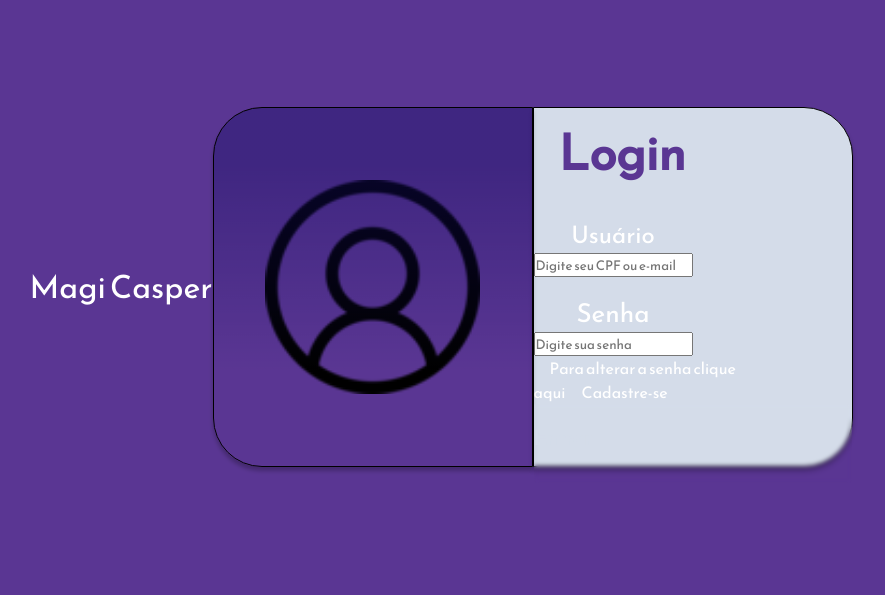
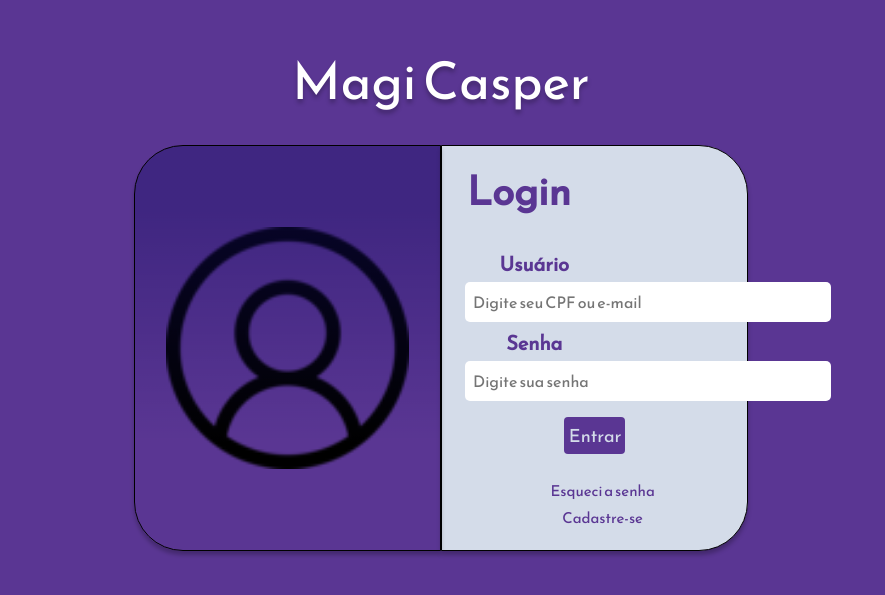
Before and after one commit to JT4v4res/PDS-Grupo5, a React (Create React App) app in the folder magicasper/: page /Login in a window 1280 px wide. Shown: the part 113-708 px from the top of the page, without its empty margins (199-1084 px from the left). Built offline with nearby package versions, Linux system fonts and the light colour scheme.

Commit message:
login page done

```diff
--- a/magicasper/src/pages/Login/index.css
+++ b/magicasper/src/pages/Login/index.css
@@ -1,8 +1,28 @@
 .page-content {
     display: flex;
+    flex-direction: column;
     justify-content: center; /* Centraliza horizontalmente */
     align-items: center; /* Centraliza verticalmente */
     height: 100vh;
+}
+
+.magi-casper {
+    color: #FFF;
+    text-align: center;
+    text-shadow: 0px 4px 4px rgba(0, 0, 0, 0.25);
+    font-family: Suez One;
+    font-size: 26px;
+    font-style: normal;
+    font-weight: 400;
+    line-height: normal;
+    margin-bottom: 25px;
+}
+
+.main-container {
+    display: flex;
+    flex-direction: row;
+    width: 100%;
+    justify-content: center;
 }
 
 .img-container{
@@ -11,8 +31,8 @@
     background: linear-gradient(180deg, rgba(101, 100, 191, 0.50) 15.21%, rgba(100, 149, 237, 0.00) 73.54%);
     mix-blend-mode: multiply;
     box-shadow: 0px 4px 4px 0px rgba(0, 0, 0, 0.25);
-    width: 25%;
-    height: 45%;
+    width: 24%;
+    height: 105%;
     display: flex;
     justify-content: center; /* Centraliza horizontalmente */
     align-items: center; /* Centraliza verticalmente */
@@ -28,15 +48,15 @@
     border: 1px solid #000;
     background: #D4DCE9;
     box-shadow: 0px 4px 4px 0px rgba(0, 0, 0, 0.25);
-    width: 25%;
-    height: 45%;
+    width: 24%;
+    height: 105%;
 }
 
 .login-container h2{
     color: #5A3693;
     font-family: Reem Kufi;
     text-align: left;
-    font-size: 49px;
+    font-size: 40px;
     font-style: normal;
     font-weight: 700;
     line-height: 90px;
@@ -53,7 +73,7 @@
     color: #5A3693;
     text-align: center;
     font-family: Reem Kufi;
-    font-size: 24px;
+    font-size: 22px;
     font-style: normal;
     font-weight: 700;
     line-height: 90px; /* 375% */
@@ -69,30 +89,80 @@
     color: #5A3693;
     text-align: center;
     font-family: Reem Kufi;
-    font-size: 26px;
+    font-size: 22px;
     font-style: normal;
     font-weight: 700;
     line-height: 90px; /* 346.154% */
+    position: relative;
+}
+
+#senha .password-toggle {
+    position: absolute;
+    right: 10px;
+    top: 50%;
+    transform: translateY(-50%);
+    cursor: pointer;
+    user-select: none;
+    color: black;
+    width: 30%;
+    cursor: pointer;
+    padding-right: 30px;
 }
 
 .button-box {
-    fill: #5A3693;
+    background-color: #5A3693;
+    width: 22%;
+    height: 22%;
     stroke-width: 1px;
-    stroke: #000;
-    backdrop-filter: blur(2px);
+    align-items: center;
+    text-align: center;
+    border-radius: 4px; /* Borda arredondada */
+    cursor: pointer;
+    padding: 5px 5px;
+    margin: 10px auto 10px auto;
 }
-.login-container button{
-    display: flex;
-    width: 159px;
-    height: 79px;
-    flex-direction: column;
-    justify-content: flex-end;
-    flex-shrink: 0;
+
+.button-box button{
+    width: 100%;
+    height: 100%;
+    font-size: 18px;
     color: #D4DCE9;
-    text-align: center;
-    font-family: Reem Kufi;
-    font-size: 20px;
+}
+
+.form-box {
+    margin: 0vw;
+    padding: 1vw;
+    position: relative;
+}
+
+.form-box label{
+    display: block;
+  text-align: center;
+  font-size: 20px;
+  /* margin: 0 0 1vh 0; */
+  color: #5A3693;
     font-style: normal;
     font-weight: 700;
-    line-height: 90px; /* 450% */
 }
+
+.form-box input{
+    /* display: block; */
+  width: 230%;
+  padding: 0.5rem 0.8rem 0.5rem 0.5rem;
+  margin: 0.2vw 0 0.5vw 0.8vw;
+  border: 0;
+  border-radius: 5px;
+  font-size: 16px;
+}
+
+.help-text span{
+    display: block;
+    text-align: center;
+    padding: 2px;
+    color: #5A3693;
+    font-size: 15px;
+}
+
+.help-text span:hover{
+    text-decoration: underline;
+}
--- a/magicasper/src/pages/Login/index.js
+++ b/magicasper/src/pages/Login/index.js
@@ -1,6 +1,7 @@
 import './index.css'
 import userLogo from '../../img/img-commenter.png';
 import React, { useState } from 'react';
+import { FaEye } from 'react-icons/fa';
 
 export default function Login(){
   const [username, setUsername] = useState('');
@@ -20,6 +21,21 @@ export default function Login(){
     console.log('Senha:', password);
   };
 
+  // const passwordInput = document.getElementById('password');
+  // const passwordToggle = document.querySelector('.password-toggle');
+
+  // passwordToggle.addEventListener('click', function () {
+  //   if (passwordInput.type === 'password') {
+  //     passwordInput.type = 'text';
+  //     passwordToggle.classList.remove('fa-eye');
+  //     passwordToggle.classList.add('fa-eye-slash');
+  //   } else {
+  //     passwordInput.type = 'password';
+  //     passwordToggle.classList.remove('fa-eye-slash');
+  //     passwordToggle.classList.add('fa-eye');
+  //   }
+  // });
+
   return(
     <>
       <div className='page-content'>
@@ -29,12 +45,15 @@ export default function Login(){
           </h1>
         </div>
 
+        <div className='main-container'>
+
         <div className='img-container'>
           <img src={userLogo}/>
         </div>
 
         <div className='login-container'>
           <h2>Login</h2>
+          <div className='form-box'>
             <form onSubmit={handleSubmit}>
               <div id='usuario'>
                 <label htmlFor="username">Usuário</label>
@@ -44,6 +63,7 @@ export default function Login(){
                   value={username}
                   onChange={handleUsernameChange}
                   placeholder='Digite seu CPF ou e-mail'
+                  style={{ color: 'black' }}
                 />
               </div>
               <div id='senha'>
@@ -54,18 +74,22 @@ export default function Login(){
                   value={password}
                   onChange={handlePasswordChange}
                   placeholder='Digite sua senha'
+                  style={{ color: 'black' }}
                 />
-            </div>
-            <div className='text'>
-              <span>Para alterar a senha clique aqui</span>
-              <span>Cadastre-se</span>
+              {/* <FaEye class="password-toggle"/> */}
               </div>
               <div className='button-box'>
                 <button type="submit">Entrar</button>
               </div>
             </form>
+          </div>
 
+          <div className='help-text'>
+              <a href=''><span>Esqueci a senha</span></a>
+              <a href='/Cadastro'><span>Cadastre-se</span></a>
+          </div>
 
+        </div>
         </div>
       </div>
     </>
--- a/magicasper/src/pages/MagiCasperInicial/index.js
+++ b/magicasper/src/pages/MagiCasperInicial/index.js
@@ -29,7 +29,7 @@ function MagiCasperInicial(){
             </div>
           </div>
           <div className='card-azul-2'>
-            <p>Mantenha-se à frente da curva com insights de matérias e dicas dos colegas.</p>
+            <p>Mantenha-se antenado através de insights de matérias e dicas dos colegas.</p>
           </div>
           <div className='footer-info'>
             <Link to={"#"}>Termos de Uso</Link>
--- a/package.json
+++ b/package.json
@@ -1,5 +1,6 @@
 {
   "dependencies": {
-    "@fontsource/reem-kufi": "^5.0.8"
+    "@fontsource/reem-kufi": "^5.0.8",
+    "react-icons": "^4.11.0"
   }
 }
```
Also changed, not shown: 1 other file (tests, documents, lock files or other folders). Lines whose indentation alone changed are shown as unchanged.
